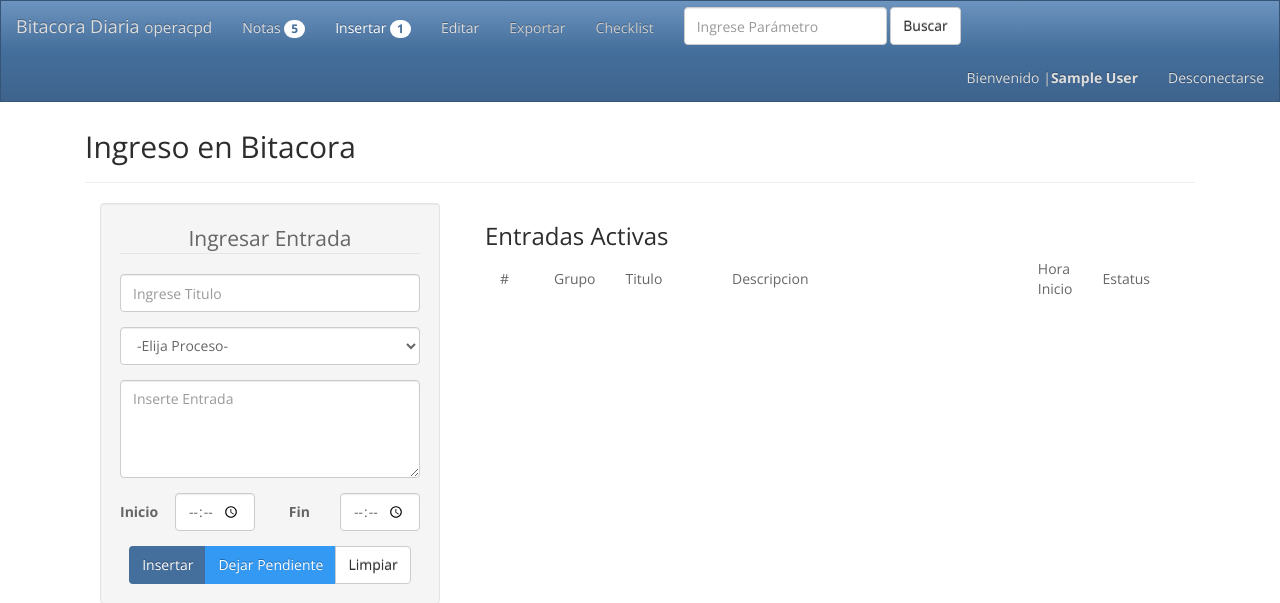
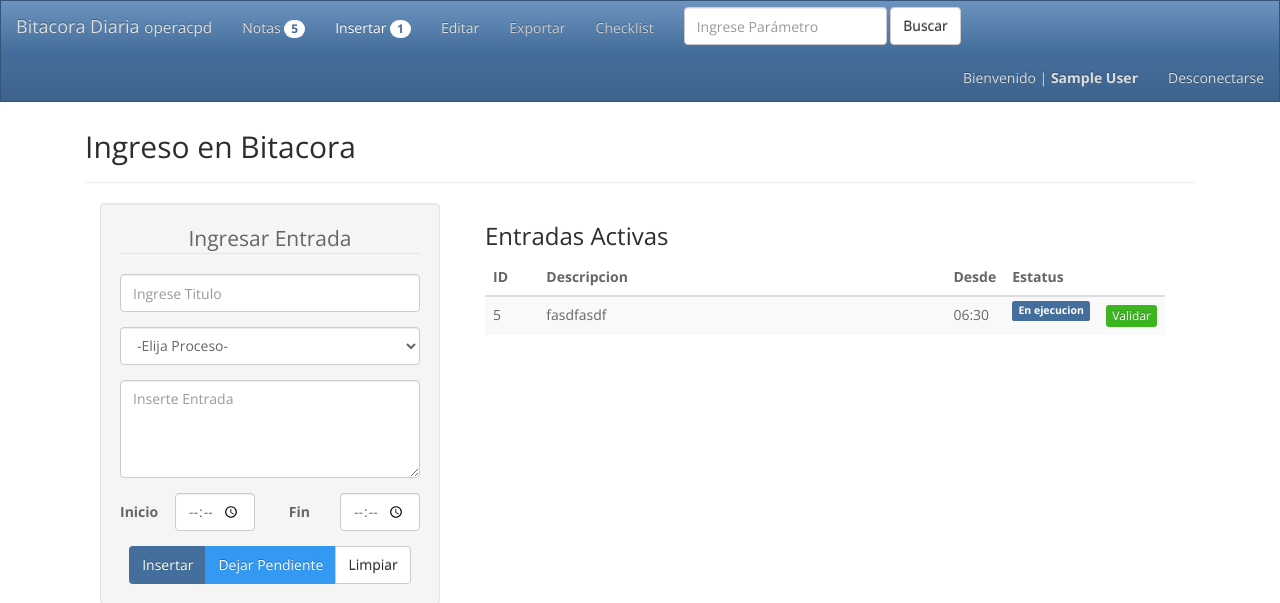
Before and after one commit to themakunga/portalBitacora, a PHP site: page / in a window 1280 px wide. Shown: the top 603 px of the page. Run offline with PHP 8.4, Linux system fonts and the light colour scheme; the visitor is signed in with stand-in values (Sample User, id 1); data comes from the database, SQL or seed files in the repository; some libraries are stand-ins or nearby versions.

Commit message:
0.32.10
se agrega tabla con pendientes y en ejecucion, se deja pendiente popup
de edicion de entradas por maquetacion

```diff
--- a/body.php
+++ b/body.php
@@ -14,7 +14,8 @@
 $result = listadoNotas();
 $entra = contarActivas();
 $notasvigentes = mysql_num_rows($result);
-$entradasvigentes = mysql_num_rows($entra);
+$entradasvigentes = mysql_fetch_array($entra);
+$entradasvigentes = $entradasvigentes['contar'];
 //session_start();
 if(!empty($_SESSION['usuario'])){
 	$usuario = $_SESSION['nombre'];
@@ -55,7 +56,8 @@ if(!empty($_SESSION['usuario'])){
 		</div>
 		<div class="tab-pane" id="checklist">
 			<p>
-				<?php include 'sections/checklist.php';?></p>
+				<?php include 'sections/checklist.php';?>
+			</p>
 		</div>
 	</div>
 </div>
--- a/functions/funciones.php
+++ b/functions/funciones.php
@@ -100,6 +100,22 @@ function iconosNotas($id){
 	return $output;
 }
 
+function iconoPend($id){
+	$query = "SELECT estatus FROM lista WHERE id = '".$id."';";
+	$res = mysql_query($query);
+	while ($salida = mysql_fetch_array($res)){
+		if ($salida['estatus'] == '5'){
+			$output = "<span class='label label-warning'>Pendiente</span>";
+		}else{
+			if ($salida['estatus'] = '2'){
+				$output = "<span class='label label-primary'>En ejecucion</span>";
+			}
+		}
+
+	}
+	return $output;
+}
+
 function obtener_notas($id){
 	$query = "SELECT * FROM notas WHERE id = '".$id."' and estado <> '2';";
 	$res = mysql_query($query) or mysql_error();
@@ -171,8 +187,9 @@ function entradasEjecucion(){
 				WHERE   l.proceso = p.id
 				AND     l.estatus = e.id
 				AND     l.usuario = u.id
-				AND		l.estatus = '2'
-				AND		l.estatus = '5'
+				AND		l.estatus <> '1'
+				AND		l.estatus <> '3'
+				AND 	l.estatus <> '4'
 				ORDER BY l.id
 				DESC LIMIT 10;";
 	$result = mysql_query($query);
@@ -182,7 +199,7 @@ function entradasEjecucion(){
 }
 
 function contarActivas() {
-	$query = "SELECT COUNT(*) FROM lista WHERE estatus = '2' AND estatus = '5';";
+	$query = "SELECT COUNT(*) as contar FROM lista WHERE estatus <> '1' AND estatus <> '3' AND estatus <> '4';";
 	$res = mysql_query($query);
 
 	return $res;
--- a/functions/ingresa.php
+++ b/functions/ingresa.php
@@ -46,6 +46,7 @@ if (isset($_POST['ingresar'])) {
 	}
 }
 
+header('Location: ../index.php#insertar');
 
 
 ?>
--- a/navbar.php
+++ b/navbar.php
@@ -25,7 +25,7 @@
         <button type="submit" class="btn btn-default">Buscar</button>
       </form>
       <ul class="nav navbar-nav navbar-right">
-        <li><a href="#">Bienvenido |<strong><?php echo $usuario; ?></strong></a></li>
+        <li><a href="./panel">Bienvenido | <strong><?php echo $usuario; ?></strong></a></li>
         <li><a href="#" onclick="location.reload();location.href='functions/logout.php'">Desconectarse</a></li>
       </ul>
     </div>
--- a/sections/activas.php
+++ b/sections/activas.php
@@ -4,27 +4,25 @@ $ultimas = entradasEjecucion();
 ?>
 <div class="col-lg-12">
 <h3>Entradas Activas</h3>
-<table>
+<table class="table table-striped table-hover">
 	<thead>
 		<tr>
-			<td class="col-xs-1">#</td>
-			<td class="col-xs-1">Grupo</td>
-			<td class="col-xs-2">Titulo</td>
-			<td class="col-xs-6">Descripcion</td>
-			<td class="col-xs-1">Hora Inicio</td>
-			<td class="col-xs-1">Estatus</td>
+			<th class="col-xs-1">ID</th>
+			<th class="col-xs-8">Descripcion</th>
+			<th class="col-xs-1">Desde</th>
+			<th class="col-xs-1">Estatus</th>
+			<th class="col-xs-1"></th>
 		</tr>
 	</thead>
 	<tbody>
 		<?php
 			while($lista = mysql_fetch_array($ultimas)){
-				echo '<tr class="warning">
-						<td><a href=javascript:newPopup("sections/popup-edit.php?edit='.$lista['id'].'");></td>
-						<td>'.$lista['tipo'].'</td>
-						<td>'.$lista['titulo'].'</td>
-						<td>'.$lista['descripcion'].'</td>
-						<td>'.$lista['inicio'].'</td>
-						<td>'.$lista['estatus'].'</td>
+				echo '<tr>
+						<td class="col-xs-1">'.$lista['id'].'</td>
+						<td class="col-xs-8">'.$lista['descripcion'].'</td>
+						<td class="col-xs-1">'.$lista['inicio'].'</td>
+						<td class="col-xs-1">'.iconoPend($lista['id']).'</td>
+						<td class="col-xs-1"><a href=javascript:newPopup("sections/popup-edit.php?edit='.$lista['id'].'"); class="btn btn-xs btn-success">Validar</a></td>
 					</tr>';
 			}
 		?>
--- a/sections/insertar.php
+++ b/sections/insertar.php
@@ -1,6 +1,6 @@
 <?php require_once ('functions/funciones.php');?>
 <form id="inserta-entrada" class="form-horizontal" name="insertar" method="post" action="functions/ingresa.php">
-<div class="col-lg-12 well bs-component">
+<div class="col-lg-12 well">
 	<div class="bs-component text-center">	<fieldset>
 		<legend>Ingresar Entrada</legend>
 			<div class="form-group">
--- /dev/null
+++ b/sections/panel.php
@@ -0,0 +1,3 @@
+<?php
+echo $_SESSION['usuario'];
+?>
--- /dev/null
+++ b/sections/popup-edit.php
@@ -0,0 +1,3 @@
+<?php
+
+?>
```
Also changed, not shown: functions/f-insertar.php (deleted, +0 -83 lines).
